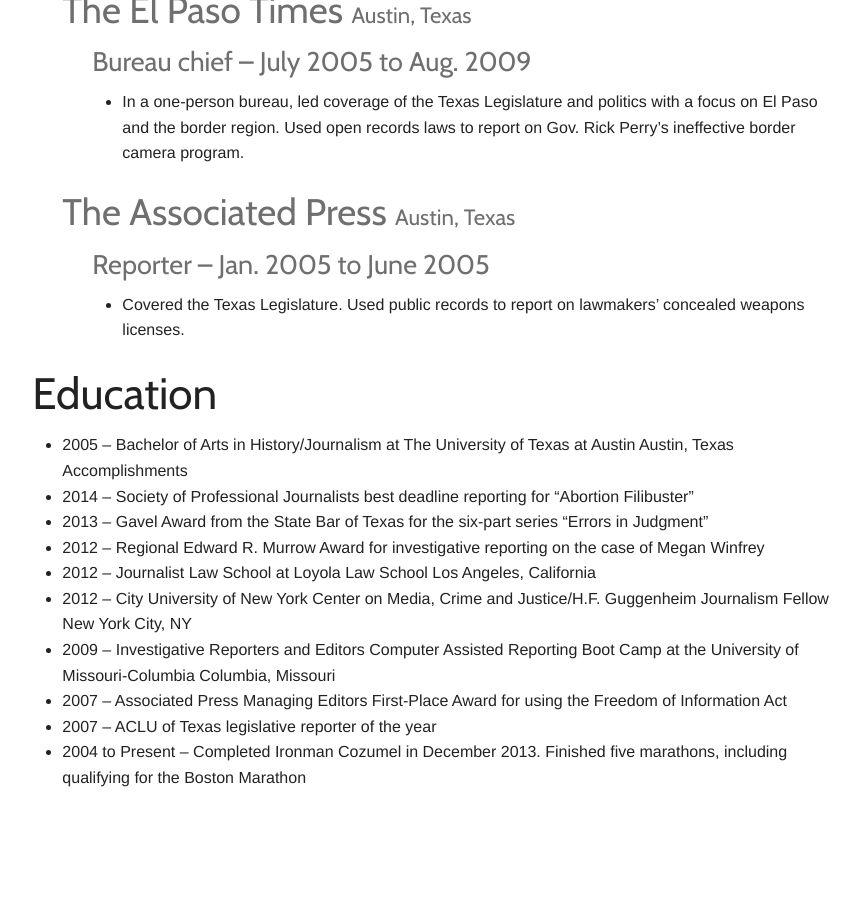
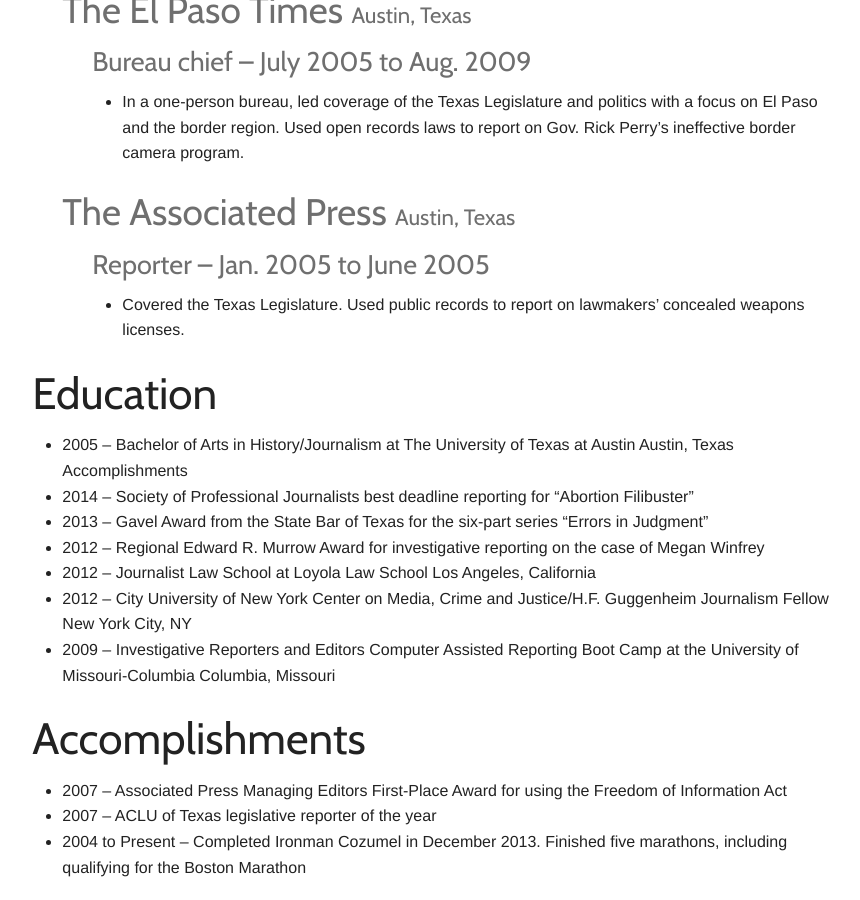
Before and after one commit to BrandiGrissom/resume, a Jekyll site: the page built from index.html, in a window 1280 px wide and 900 px high, scrolled down 1279 px. Shown: the whole window, without its empty margins (206-1066 px from the left). Built offline with Jekyll 4.4.1, drawn with Linux system fonts in a browser that asks for light colours; before the commit the page ends 2090 px from its top, so only the background shows below that.

Commit message:
Added new header for accomplishments

```diff
--- a/index.html
+++ b/index.html
@@ -144,6 +144,11 @@
       <li>
         2009 – Investigative Reporters and Editors Computer Assisted Reporting Boot Camp at the University of Missouri-Columbia Columbia, Missouri
       </li>
+    </ul>
+
+    <h1>Accomplishments</h1>
+
+    <ul>
       <li>
         2007 – Associated Press Managing Editors First-Place Award for using the Freedom of Information Act
       </li>
```
